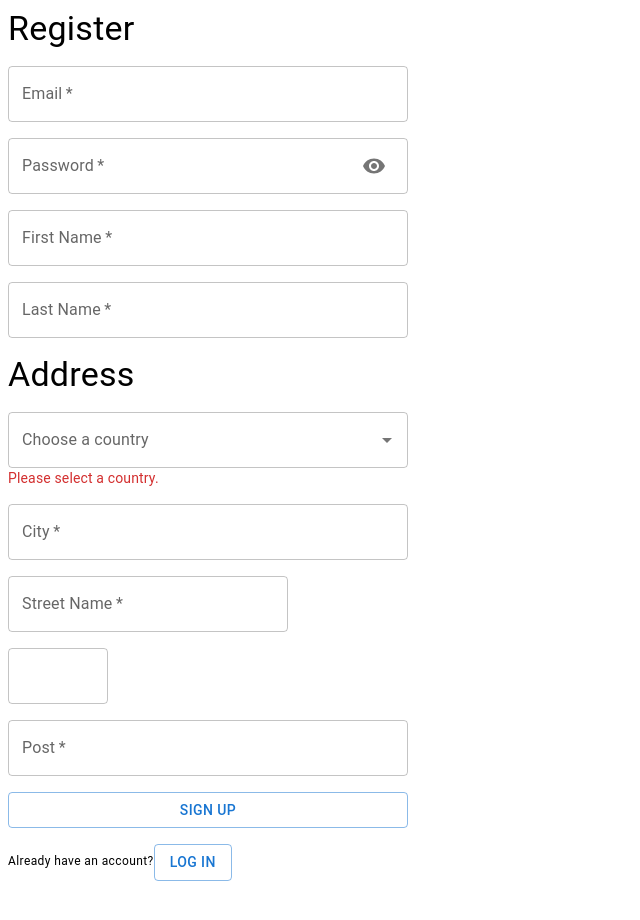
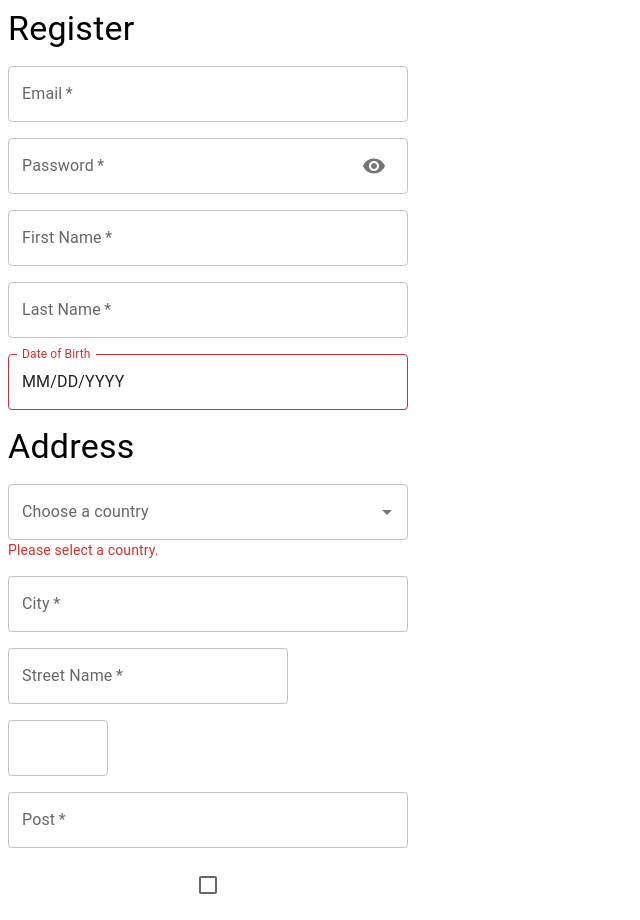
Before and after one commit to DenWouk/eCommerce-Application, a Next.js app: page /sign-up in a window 1280 px wide. Shown: the top 920 px of the page, without its empty margins (0-640 px from the left). Before the commit the page ends 889 px from the top, so only its background shows below. Built offline with nearby package versions, Linux system fonts and the light colour scheme.

Commit message:
fix: checkbox form

```diff
--- a/src/components/Address.tsx
+++ b/src/components/Address.tsx
@@ -125,7 +125,7 @@ function Address({ register, errors }: ITextParams) {
       />
       <TextField
         required
-        id="outlined-required-street"
+        id="outlined-required-streetname"
         className="dark:bg-white"
         label="Street Name"
         type="text"
@@ -139,7 +139,7 @@ function Address({ register, errors }: ITextParams) {
       />
       <TextField
         required
-        id="outlined-required-street"
+        id="outlined-required-streetnum"
         className="dark:bg-white"
         label=""
         type="text"
@@ -160,6 +160,7 @@ function Address({ register, errors }: ITextParams) {
         error={!!errors!.postalCode}
         helperText={errors!.postalCode?.message}
       />
+
     </Stack>
   );
 }
--- a/src/components/InputDate.tsx
+++ b/src/components/InputDate.tsx
@@ -1,6 +1,6 @@
 /* eslint-disable import/no-extraneous-dependencies */
 import { DatePicker, LocalizationProvider } from '@mui/x-date-pickers';
-import { AdapterDayjs } from '@mui/x-date-pickers/AdapterDayjs';
+import { AdapterDateFns } from '@mui/x-date-pickers/AdapterDateFns';
 import { Controller } from 'react-hook-form';
 import { ITextParams } from '../pages/interfaces/ITextParams';
 
@@ -21,26 +21,21 @@ export default function InputDate({ control, errors, name }: ITextParams) {
   };
 
   return (
-    <Controller
-      control={control}
-      name="dateOfBirth"
-      defaultValue={undefined}
-      rules={validateDate}
-      render={({ field: { value, ...field } }) => (
-        <LocalizationProvider dateAdapter={AdapterDayjs}>
+    <LocalizationProvider dateAdapter={AdapterDateFns}>
+      <Controller
+        name="dateOfBirth"
+        control={control}
+        render={({ field: { onChange, value }, fieldState }) => (
           <DatePicker
             value={value}
-            {...field}
-            onChange={(date) => {
-              console.log(date);
-
-            }}
+            onChange={onChange}
             label="Date of Birth"
             className="dark:bg-white"
-            // {...register(name, validateAge)}
+            // error={fieldState.invalid} // Set error state based on field validation
+            // helperText={fieldState.error?.message || ''}
           />
-        </LocalizationProvider>
-      )}
-    />
+        )}
+      />
+    </LocalizationProvider>
   );
 }
--- a/src/pages/interfaces/IFormInput.tsx
+++ b/src/pages/interfaces/IFormInput.tsx
@@ -3,7 +3,8 @@ export interface IFormInput {
   password: string;
   lastName?: string;
   firstName?: string;
-  dateOfBirth?: string;
+  dateOfBirth?: Date;
+  checkbox?: boolean;
   country?: string;
   city?: string;
   streetName?: string;
--- a/src/pages/interfaces/ITextParams.tsx
+++ b/src/pages/interfaces/ITextParams.tsx
@@ -1,4 +1,4 @@
-import { Control, FieldErrors, UseFormRegister } from 'react-hook-form';
+import { Control, FieldErrors, FieldPathValues, UseFormRegister } from 'react-hook-form';
 import { IFormInput } from './IFormInput';
 import { AllowedNames } from '../types/types';
 
@@ -7,4 +7,5 @@ export interface ITextParams {
   name: AllowedNames;
   errors?: FieldErrors<IFormInput>;
   control?: Control<IFormInput, string>;
+  setValue?: any
 }
--- a/src/pages/sign-up.tsx
+++ b/src/pages/sign-up.tsx
@@ -1,6 +1,6 @@
 /* eslint-disable import/no-extraneous-dependencies */
-import { Button, Typography } from '@mui/material';
-import { useForm } from 'react-hook-form';
+import { Button, Checkbox, Typography } from '@mui/material';
+import { Controller, useForm } from 'react-hook-form';
 
 import Form from '../components/Form';
 import InputEmail from '../components/InputEmail';
@@ -11,7 +11,6 @@ import InputLastName from '../components/InputLastName';
 import apiRequest from '../helpers/api-req';
 import Address from '../components/Address';
 import InputDate from '../components/InputDate';
-// import InputDate from '../components/InputDate';
 
 function SignUpPage() {
   const form = useForm<IFormInput>({
@@ -20,7 +19,7 @@ function SignUpPage() {
       password: '',
       firstName: '',
       lastName: '',
-      dateOfBirth: '',
+      dateOfBirth: new Date(),
       // checkbox: false,
       country: '',
       streetName: '',
@@ -50,7 +49,7 @@ function SignUpPage() {
         firstName: '',
         lastName: '',
         dateOfBirth: '',
-        // checkbox: false,
+        checkbox: false,
         country: '',
         city: '',
         streetName: '',
@@ -65,8 +64,14 @@ function SignUpPage() {
       <InputPassword register={register} errors={errors} name="password" />
       <InputFirstName register={register} errors={errors} name="firstName" />
       <InputLastName register={register} errors={errors} name="lastName" />
-      {/* <InputDate register={register} control={control} errors={errors} name="dateOfBirth" /> */}
+      <InputDate register={register} control={control} errors={errors} name="dateOfBirth" />
       <Address register={register} errors={errors} name="city" />
+      <Controller
+        name="checkbox"
+        control={control}
+        render={({ field }) => <Checkbox {...field} />}
+      />
+
       <Button variant="outlined" type="submit">
         Sign up
       </Button>
--- a/src/pages/types/types.tsx
+++ b/src/pages/types/types.tsx
@@ -4,7 +4,7 @@ export type AllowedNames =
   | 'lastName'
   | 'firstName'
   | 'dateOfBirth'
-  // | 'checkbox'
+  | 'checkbox'
   | 'country'
   | 'city'
   | 'streetName'
```
Also changed, not shown: 1 other file (tests, documents, lock files or other folders).
